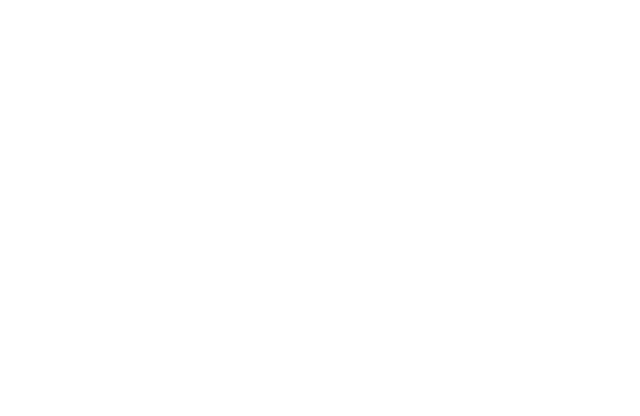
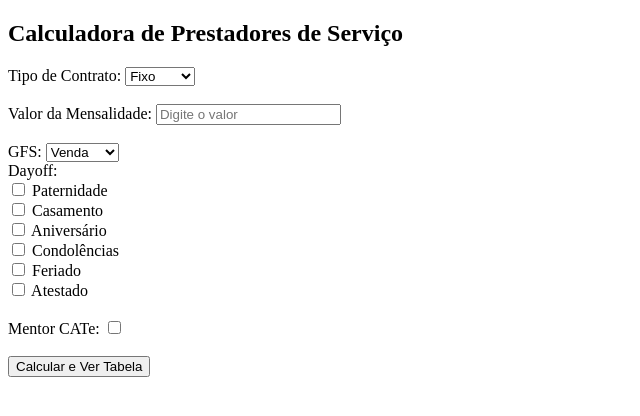
Before and after one commit to PedroAtlas123/Calculadora, a plain HTML site: page index.html in a window 1280 px wide. Shown: the whole page, without its empty margins (0-640 px from the left). Drawn offline with Linux system fonts and the light colour scheme.

Commit message:
Update index.html

```diff
--- a/index.html
+++ b/index.html
@@ -28,4 +28,93 @@
             } else if (tipoContrato === "Variável") {
                 total = horasTrabalhadas * horaTecnica;
                 if (gfs === "Venda") {
-                    total +=
+                    total += 80 * horaTecnica;
+                }
+                if (dayoff.length > 0) {
+                    total += dayoff.length * 8 * horaTecnica;
+                }
+            }
+
+            if (mentorCate) {
+                total *= 1.2;
+            }
+
+            let dadosFormulario = {
+                tipoContrato,
+                mensalidade,
+                horaTecnica,
+                horasTrabalhadas,
+                gfs,
+                dayoff,
+                mentorCate,
+                total
+            };
+
+            localStorage.setItem("dadosFormulario", JSON.stringify(dadosFormulario));
+
+            // Redirecionar para a página da tabela após o cálculo
+            window.location.href = "tabela.html";
+        }
+
+        function alternarCampos() {
+            let tipoContrato = document.getElementById("tipoContrato").value;
+            document.getElementById("campoMensalidade").style.display = (tipoContrato === "Fixo") ? "block" : "none";
+            document.getElementById("campoHoraTecnica").style.display = (tipoContrato === "Variável") ? "block" : "none";
+            document.getElementById("campoHorasTrabalhadas").style.display = (tipoContrato === "Variável") ? "block" : "none";
+        }
+    </script>
+</head>
+<body>
+    <h2>Calculadora de Prestadores de Serviço</h2>
+
+    <label for="tipoContrato">Tipo de Contrato:</label>
+    <select id="tipoContrato" onchange="alternarCampos()">
+        <option value="Fixo">Fixo</option>
+        <option value="Variável">Variável</option>
+    </select>
+
+    <br><br>
+
+    <div id="campoMensalidade">
+        <label for="mensalidade">Valor da Mensalidade:</label>
+        <input type="number" id="mensalidade" placeholder="Digite o valor">
+    </div>
+
+    <div id="campoHoraTecnica" style="display:none;">
+        <label for="horaTecnica">Valor da Hora Técnica:</label>
+        <input type="number" id="horaTecnica" placeholder="Digite o valor">
+    </div>
+
+    <div id="campoHorasTrabalhadas" style="display:none;">
+        <label for="horasTrabalhadas">Horas Trabalhadas:</label>
+        <input type="number" id="horasTrabalhadas" placeholder="Digite as horas">
+    </div>
+
+    <br>
+
+    <label for="gfs">GFS:</label>
+    <select id="gfs">
+        <option value="Venda">Venda</option>
+        <option value="Usufruto">Usufruto</option>
+    </select>
+
+    <br>
+
+    <label>Dayoff:</label><br>
+    <input type="checkbox" name="dayoff" value="Paternidade"> Paternidade<br>
+    <input type="checkbox" name="dayoff" value="Casamento"> Casamento<br>
+    <input type="checkbox" name="dayoff" value="Aniversário"> Aniversário<br>
+    <input type="checkbox" name="dayoff" value="Condolências"> Condolências<br>
+    <input type="checkbox" name="dayoff" value="Feriado"> Feriado<br>
+    <input type="checkbox" name="dayoff" value="Atestado"> Atestado<br>
+
+    <br>
+
+    <label for="mentorCate">Mentor CATe:</label>
+    <input type="checkbox" id="mentorCate">
+
+    <br><br>
+
+    <button onclick="calcularTotal()">Calcular e Ver Tabela</button>
+</body>
+</html>
```
